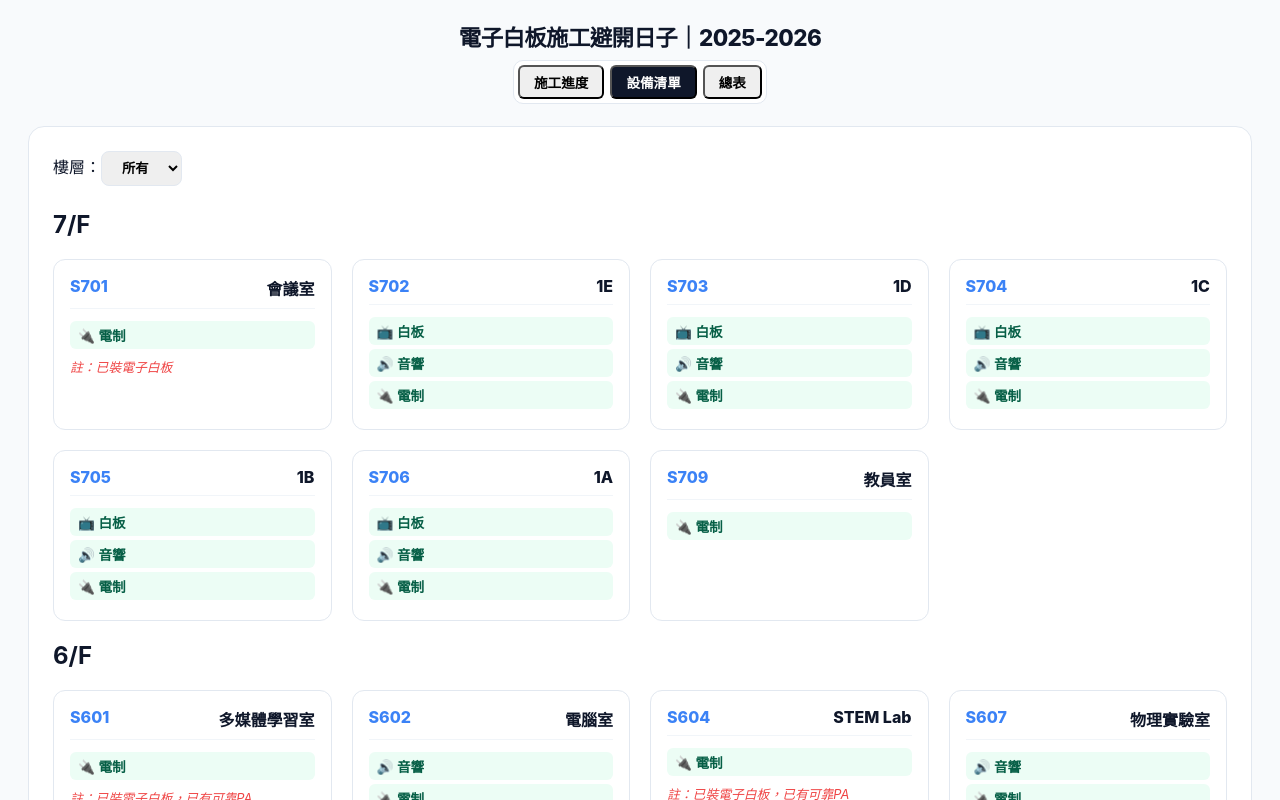
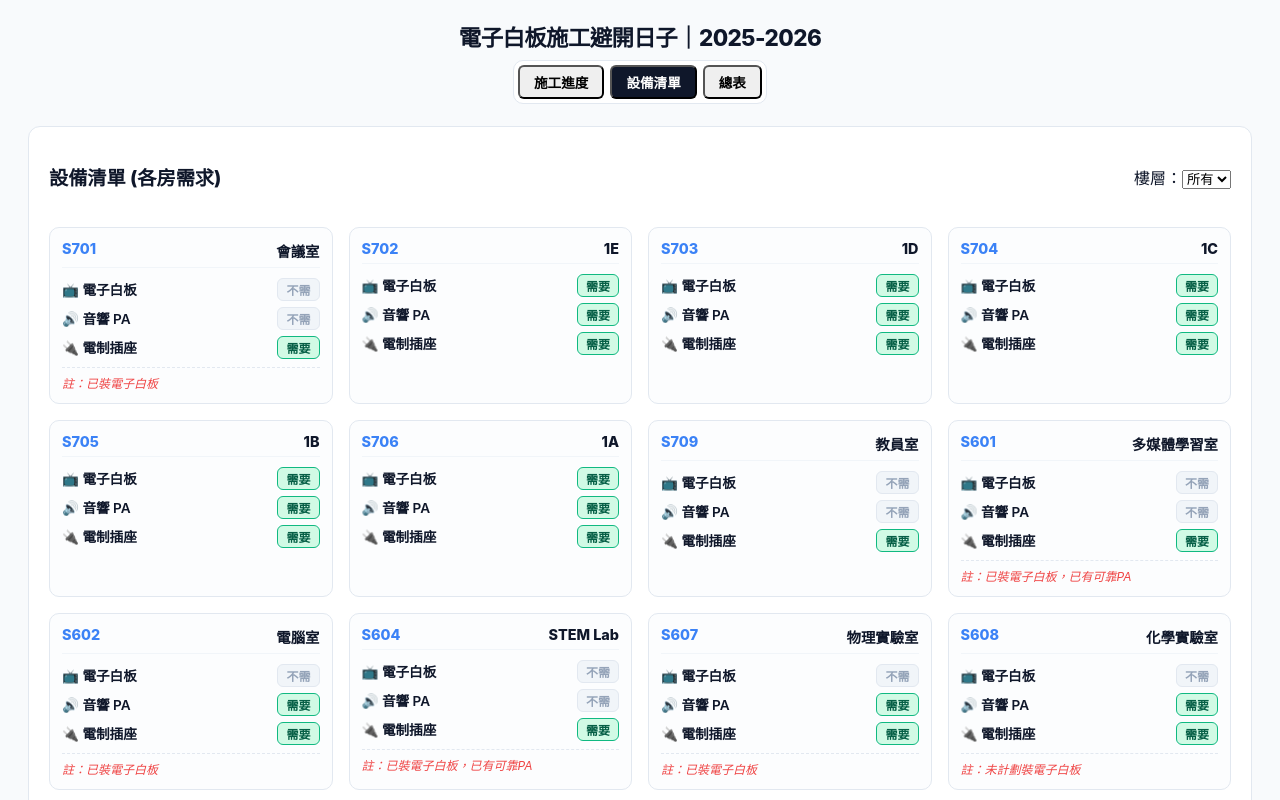
Before and after one commit to kingtmc314/whiteboard-scheduler, a Next.js app: page / in a window 1280 px wide. Both pictures are taken after a click on the button "設備清單". Shown: the top 800 px of the page. Built offline with nearby package versions, Linux system fonts and the light colour scheme.

Commit message:
Restore colorful status tags and prominent red warnings

```diff
--- a/app/globals.css
+++ b/app/globals.css
@@ -122,7 +122,7 @@ h1 {
 .grid-container {
   display: grid;
   grid-template-columns: 44px repeat(11, 1fr);
-  gap: 8px; /* Clear gaps as requested */
+  gap: 8px;
   min-width: 960px;
 }
 
@@ -146,8 +146,7 @@ h1 {
 }
 
 .cell {
-  /* Reduced height while maintaining readability */
-  height: 58px;
+  height: 60px;
   border-radius: 8px;
   display: flex;
   flex-direction: column;
@@ -181,11 +180,11 @@ h1 {
 .rdone { font-size: 0.7rem; color: var(--done); font-weight: 800; }
 .rok { font-size: 0.7rem; color: var(--priority); font-weight: 700; }
 
-/* Red Warning Labels - Restored & Prominent */
+/* Red Warning Labels */
 .warn-label {
   font-size: 0.65rem;
   font-weight: 800;
-  background: #ef4444; /* Bright Red */
+  background: #ef4444;
   color: white;
   padding: 1px 4px;
   border-radius: 3px;
@@ -206,6 +205,135 @@ h1 {
 .t-tag { font-size: 0.9rem; }
 .t-tag.done { opacity: 0.3; filter: grayscale(1); }
 
+/* Status Tags for Equipment/Summary */
+.status-tag {
+  display: inline-block;
+  padding: 2px 8px;
+  border-radius: 6px;
+  font-size: 0.75rem;
+  font-weight: 800;
+}
+
+.status-tag.need {
+  background: #d1fae5;
+  color: #065f46;
+  border: 1px solid #10b981;
+}
+
+.status-tag.none {
+  background: #f1f5f9;
+  color: #94a3b8;
+  border: 1px solid #e2e8f0;
+}
+
+/* Equipment View */
+.equipment-view {
+  background: white;
+  padding: 20px;
+  border-radius: 12px;
+  border: 1px solid #e2e8f0;
+  margin-top: 10px;
+}
+
+.equip-header {
+  display: flex;
+  justify-content: space-between;
+  align-items: center;
+  margin-bottom: 20px;
+}
+
+.equip-header h2 { font-size: 1.2rem; font-weight: 800; }
+
+.room-cards {
+  display: grid;
+  grid-template-columns: repeat(auto-fill, minmax(240px, 1fr));
+  gap: 16px;
+}
+
+.room-card {
+  border: 1px solid #e2e8f0;
+  border-radius: 10px;
+  padding: 12px;
+  background: #fcfdfe;
+}
+
+.card-head {
+  display: flex;
+  justify-content: space-between;
+  margin-bottom: 10px;
+  border-bottom: 1px solid #f1f5f9;
+  padding-bottom: 6px;
+}
+
+.c-code { font-weight: 800; color: var(--accent); font-size: 0.9rem; }
+.c-name { font-weight: 800; color: var(--primary); font-size: 0.9rem; }
+
+.equip-item {
+  display: flex;
+  justify-content: space-between;
+  align-items: center;
+  margin-bottom: 6px;
+  font-size: 0.85rem;
+  font-weight: 600;
+}
+
+.remark {
+  font-size: 0.75rem;
+  color: #ef4444;
+  font-style: italic;
+  margin-top: 8px;
+  padding-top: 6px;
+  border-top: 1px dashed #e2e8f0;
+}
+
+/* Summary View */
+.summary-view {
+  background: white;
+  padding: 20px;
+  border-radius: 12px;
+  border: 1px solid #e2e8f0;
+  margin-top: 10px;
+}
+
+.summary-view h2 { font-size: 1.2rem; font-weight: 800; margin-bottom: 16px; }
+
+.filter-row {
+  display: flex;
+  gap: 12px;
+  margin-bottom: 16px;
+}
+
+.filter-row select {
+  padding: 6px 12px;
+  border-radius: 8px;
+  border: 1px solid #e2e8f0;
+  font-weight: 600;
+  font-size: 0.9rem;
+}
+
+.table-wrap { overflow-x: auto; border-radius: 8px; border: 1px solid #f1f5f9; }
+.sum-table { width: 100%; border-collapse: collapse; text-align: left; }
+.sum-table th {
+  background: #f8fafc;
+  padding: 10px 14px;
+  font-weight: 800;
+  color: #64748b;
+  font-size: 0.8rem;
+  border-bottom: 2px solid #e2e8f0;
+}
+
+.sum-table td {
+  padding: 10px 14px;
+  border-bottom: 1px solid #f1f5f9;
+  font-size: 0.85rem;
+  font-weight: 600;
+}
+
+.st-free { color: var(--free); font-weight: 800; }
+.st-used { color: var(--used); font-weight: 800; }
+.st-res { color: var(--reserved); font-weight: 800; }
+.st-done { color: var(--done); font-weight: 800; }
+
 /* Legend & Footer */
 .bottom-info {
   display: flex;
@@ -214,11 +342,7 @@ h1 {
   padding: 12px 0;
 }
 
-.legend {
-  display: flex;
-  gap: 6px;
-}
-
+.legend { display: flex; gap: 6px; }
 .lg { padding: 2px 8px; border-radius: 5px; font-size: 0.75rem; font-weight: 600; }
 .lg-free { background: #ecfdf5; color: #065f46; }
 .lg-priority { background: #d1fae5; color: #065f46; border: 1px solid var(--priority); }
@@ -231,90 +355,6 @@ footer { color: #94a3b8; font-size: 0.75rem; }
 .side { position: fixed; top: 0; right: 0; width: 300px; height: 100vh; background: white; z-index: 200; padding: 20px; box-shadow: -10px 0 25px rgba(0,0,0,0.1); overflow-y: auto; }
 .close-btn { position: absolute; top: 10px; right: 10px; font-size: 1.2rem; color: #94a3b8; }
 
-/* Equipment & Summary (Restored to previous professional versions) */
-.equipment-view, .summary-view {
-  background: white;
-  padding: 24px;
-  border-radius: 16px;
-  border: 1px solid #e2e8f0;
-  margin-top: 10px;
-}
-
-.equip-header {
-  display: flex;
-  justify-content: space-between;
-  align-items: center;
-  margin-bottom: 24px;
-}
-
-.floor-filter select {
-  padding: 8px 16px;
-  border-radius: 8px;
-  border: 1px solid #e2e8f0;
-  font-weight: 600;
-}
-
-.room-cards {
-  display: grid;
-  grid-template-columns: repeat(auto-fill, minmax(260px, 1fr));
-  gap: 20px;
-}
-
-.room-card {
-  border: 1px solid #e2e8f0;
-  border-radius: 12px;
-  padding: 16px;
-  background: white;
-}
-
-.card-head {
-  display: flex;
-  justify-content: space-between;
-  margin-bottom: 12px;
-  border-bottom: 1px solid #f1f5f9;
-  padding-bottom: 8px;
-}
-
-.c-code { font-weight: 800; color: var(--accent); }
-.c-name { font-weight: 800; color: var(--primary); }
-
-.card-body .item {
-  padding: 4px 8px;
-  border-radius: 6px;
-  margin-bottom: 4px;
-  font-size: 0.85rem;
-  font-weight: 600;
-}
-
-.item.need { background: #ecfdf5; color: #065f46; }
-.item.done { background: #f1f5f9; color: #94a3b8; text-decoration: line-through; }
-
-.remark { font-size: 0.8rem; color: #ef4444; font-style: italic; margin-top: 8px; }
-
-.table-wrap { overflow-x: auto; }
-.sum-table { width: 100%; border-collapse: collapse; }
-.sum-table th {
-  text-align: left;
-  padding: 14px;
-  background: #f8fafc;
-  font-weight: 800;
-  color: #64748b;
-  font-size: 0.9rem;
-  border-bottom: 2px solid #e2e8f0;
-}
-
-.sum-table td {
-  padding: 14px;
-  border-bottom: 1px solid #f1f5f9;
-  font-size: 0.95rem;
-  font-weight: 600;
-}
-
-.st-free { color: var(--free); }
-.st-used { color: var(--used); }
-.st-res { color: var(--reserved); }
-.st-done { color: var(--done); }
-
 @media (max-width: 768px) {
   main { padding: 10px; }
   .grid-container { grid-template-columns: 36px repeat(11, 1fr); gap: 4px; }
--- a/app/page.js
+++ b/app/page.js
@@ -54,11 +54,8 @@ export default function Home() {
       const reserved = !use && isReserved(r.floor, r.code, dateKey);
       const progress = completedTasks[r.code] || { wb: false, pa: false, socket: false };
       const info = equipment[r.code] || { wb: 0, pa: 0, socket: 0 };
-
-      // Completion logic: Must have at least one task AND all required tasks must be checked
       const hasTasks = info.wb || info.pa || info.socket;
       const allDone = hasTasks && (!info.wb || progress.wb) && (!info.pa || progress.pa) && (!info.socket || progress.socket);
-
       return { ...r, use, reserved, progress, allDone, hasTasks };
     });
   }, [dateKey, occ, completedTasks]);
@@ -252,6 +249,7 @@ export default function Home() {
       {activeTab === "equipment" && (
         <div className="equipment-view">
           <div className="equip-header">
+            <h2>設備清單 (各房需求)</h2>
             <div className="floor-filter">
               <label>樓層：</label>
               <select value={selectedFloor} onChange={(e) => setSelectedFloor(e.target.value)}>
@@ -260,12 +258,8 @@ export default function Home() {
               </select>
             </div>
           </div>
-          <div className="equip-grid">
-            {floors.filter(f => selectedFloor === "All Floors" || f === selectedFloor).map(f => (
-              <div key={f} className="floor-section">
-                <h2>{f}</h2>
           <div className="room-cards">
-                  {layout[f].map(r => {
+            {allRooms.filter(r => selectedFloor === "All Floors" || r.floor === selectedFloor).map(r => {
               const info = equipment[r.code] || { wb: 0, pa: 0, socket: 0, remark: "" };
               const progress = completedTasks[r.code] || { wb: false, pa: false, socket: false };
               return (
@@ -275,9 +269,18 @@ export default function Home() {
                     <span className="c-name">{r.name}</span>
                   </div>
                   <div className="card-body">
-                          {info.wb === 1 && <div className={`item ${progress.wb ? 'done' : 'need'}`}>📺 白板</div>}
-                          {info.pa === 1 && <div className={`item ${progress.pa ? 'done' : 'need'}`}>🔊 音響</div>}
-                          {info.socket === 1 && <div className={`item ${progress.socket ? 'done' : 'need'}`}>🔌 電制</div>}
+                    <div className="equip-item">
+                      <span>📺 電子白板</span>
+                      <span className={info.wb ? "status-tag need" : "status-tag none"}>{info.wb ? "需要" : "不需"}</span>
+                    </div>
+                    <div className="equip-item">
+                      <span>🔊 音響 PA</span>
+                      <span className={info.pa ? "status-tag need" : "status-tag none"}>{info.pa ? "需要" : "不需"}</span>
+                    </div>
+                    <div className="equip-item">
+                      <span>🔌 電制插座</span>
+                      <span className={info.socket ? "status-tag need" : "status-tag none"}>{info.socket ? "需要" : "不需"}</span>
+                    </div>
                     {info.remark && <div className="remark">註：{info.remark}</div>}
                   </div>
                 </div>
@@ -285,20 +288,16 @@ export default function Home() {
             })}
           </div>
         </div>
-            ))}
-          </div>
-        </div>
       )}
 
       {activeTab === "summary" && (
         <div className="summary-view">
           <div className="equip-header">
-            <div className="date-select">
+            <h2>總表 (合併資訊)</h2>
+            <div className="filter-row">
               <select value={dateKey} onChange={(e) => setDateKey(e.target.value)}>
                 {dateList.map(d => <option key={d} value={d}>{occupancy[d].label}</option>)}
               </select>
-            </div>
-            <div className="floor-filter">
               <select value={selectedFloor} onChange={(e) => setSelectedFloor(e.target.value)}>
                 <option value="All Floors">所有樓層</option>
                 {floors.map(f => <option key={f} value={f}>{f}</option>)}
@@ -309,7 +308,7 @@ export default function Home() {
             <table className="sum-table">
               <thead>
                 <tr>
-                  <th>樓層</th><th>房號</th><th>名稱</th><th>狀態</th><th>白板</th><th>音響</th><th>電制</th>
+                  <th>樓層</th><th>房號</th><th>名稱</th><th>本日狀態</th><th>白板</th><th>音響</th><th>電制</th>
                 </tr>
               </thead>
               <tbody>
@@ -317,25 +316,21 @@ export default function Home() {
                   const info = equipment[r.code] || { wb: 0, pa: 0, socket: 0, remark: "" };
                   const use = occ[r.code];
                   const reserved = !use && isReserved(r.floor, r.code, dateKey);
-                  const isAlwaysFree = alwaysFreeCodes.has(r.code);
                   const progress = completedTasks[r.code] || { wb: false, pa: false, socket: false };
-
                   const hasTasks = info.wb || info.pa || info.socket;
                   const allDone = hasTasks && (!info.wb || progress.wb) && (!info.pa || progress.pa) && (!info.socket || progress.socket);
 
-                  let statusText = allDone ? "完成" : "可施工";
-                  let statusClass = allDone ? "s-done" : "s-free";
-                  if (use) { statusText = use.t; statusClass = "s-used"; }
-                  else if (reserved) { statusText = "保留"; statusClass = "s-reserved"; }
-                  else if (isAlwaysFree) { statusText = "優先 ★"; statusClass = "s-priority"; }
-
                   return (
                     <tr key={r.code}>
-                      <td>{r.floor}</td><td><b>{r.code}</b></td><td>{r.name}</td>
-                      <td className={statusClass}>{statusText}</td>
-                      <td>{info.wb === 1 ? (progress.wb ? "✓" : "需要") : "-"}</td>
-                      <td>{info.pa === 1 ? (progress.pa ? "✓" : "需要") : "-"}</td>
-                      <td>{info.socket === 1 ? (progress.socket ? "✓" : "需要") : "-"}</td>
+                      <td>{r.floor}</td>
+                      <td>{r.code}</td>
+                      <td>{r.name}</td>
+                      <td className={use ? "st-used" : reserved ? "st-res" : allDone ? "st-done" : "st-free"}>
+                        {use ? `佔用 (${use.t})` : reserved ? "保留中" : allDone ? "工程完成" : "可施工"}
+                      </td>
+                      <td><span className={info.wb ? "status-tag need" : "status-tag none"}>{info.wb ? "需要" : "不需"}</span></td>
+                      <td><span className={info.pa ? "status-tag need" : "status-tag none"}>{info.pa ? "需要" : "不需"}</span></td>
+                      <td><span className={info.socket ? "status-tag need" : "status-tag none"}>{info.socket ? "需要" : "不需"}</span></td>
                     </tr>
                   );
                 })}
```
Lines whose indentation alone changed are shown as unchanged.
